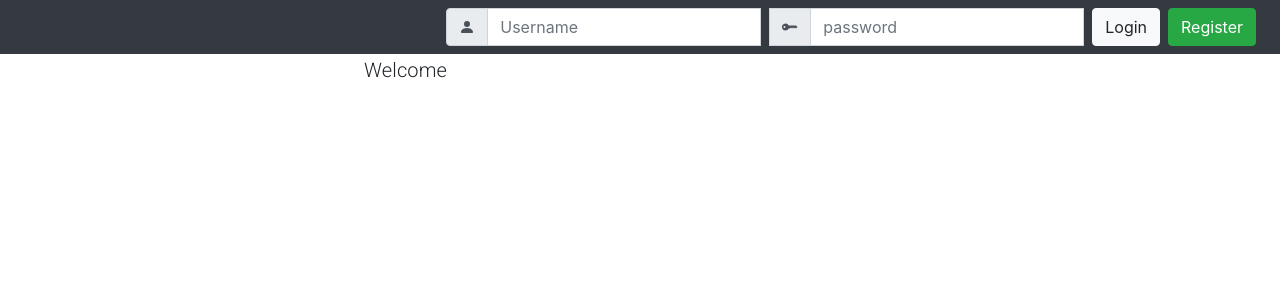
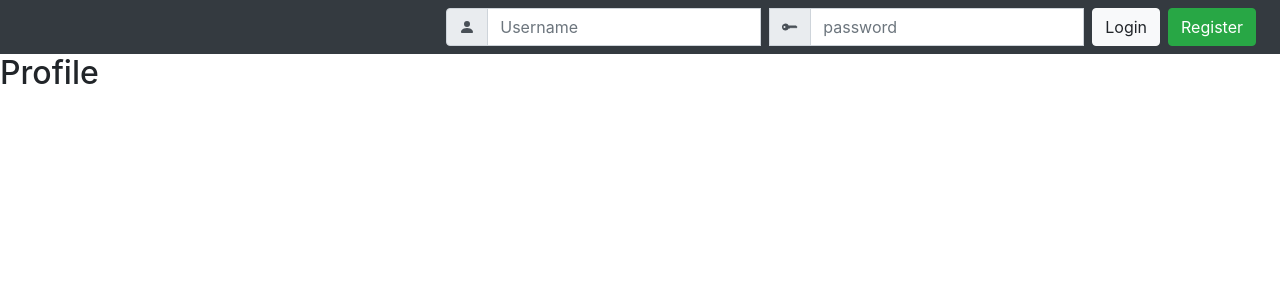
Before and after one commit to slugaIO/F.TOFO, a React (Create React App) app: page /profile in a window 1280 px wide. Shown: the top 300 px of the page. Built offline with nearby package versions, Linux system fonts and the light colour scheme; no server answers.

Commit message:
navigation works

```diff
--- a/src/App.js
+++ b/src/App.js
@@ -8,6 +8,7 @@ import Welcome from './Components/Main/Welcome/Welcome'
 import {BrowserRouter as Router, Switch, Route} from 'react-router-dom'
 
 import AuthService from './services/api/auth.service'
+import Profile from './Components/Main/profile/profile'
 
 import './App.css';
 
@@ -51,14 +52,8 @@ class App extends Component {
       }
       <MenuTop isLoggedIn={this.state.isLoggedIn} onAuthChange={this.onAuthChange.bind(this)}/>
       <Switch>
-      <Route
-      path='/register'
-      exact
-      render={props => (
-           <Register {...props}  isLoggedIn={this.state.isLoggedIn} onAuthChange={this.onAuthChange.bind(this)} />
-      )
-      }
-     />
+      <Route path='/register' exact render={props => (<Register {...props}  isLoggedIn={this.state.isLoggedIn} onAuthChange={this.onAuthChange.bind(this)} />)}/>
+      <Route path='/profile'  exact render={props => ( <Profile />)} />
       {this.state.isLoggedIn === true ? <Route path='/dashboard' render={props => (<Dashboard {...props}  isLoggedIn={this.state.isLoggedIn} onAuthChange={this.onAuthChange.bind(this)} />)}/>:<Welcome/>}
      </Switch>
      </Router>
--- /dev/null
+++ b/src/Components/Main/profile/profile.js
@@ -0,0 +1,11 @@
+import React from 'react';
+
+class Profile extends React.Component{
+    render(){
+        return(
+            <h2>Profile</h2>
+        )
+    }
+}
+
+export default Profile;
--- a/src/Components/navigation/sidebar.js
+++ b/src/Components/navigation/sidebar.js
@@ -7,12 +7,12 @@ class Sidebar extends React.Component{
             <nav className="main-menu">
             <ul>
             <li>
-                <a className="#">
+                <Link to={'/profile'}>
                 <i className="fa fa-user-circle-o fa-2x"></i>
                     <span className="nav-text">
                         Profile
                     </span>
-                </a>
+                </Link>
             </li>
             <li>
                 <Link to={'/dashboard'}>
```
